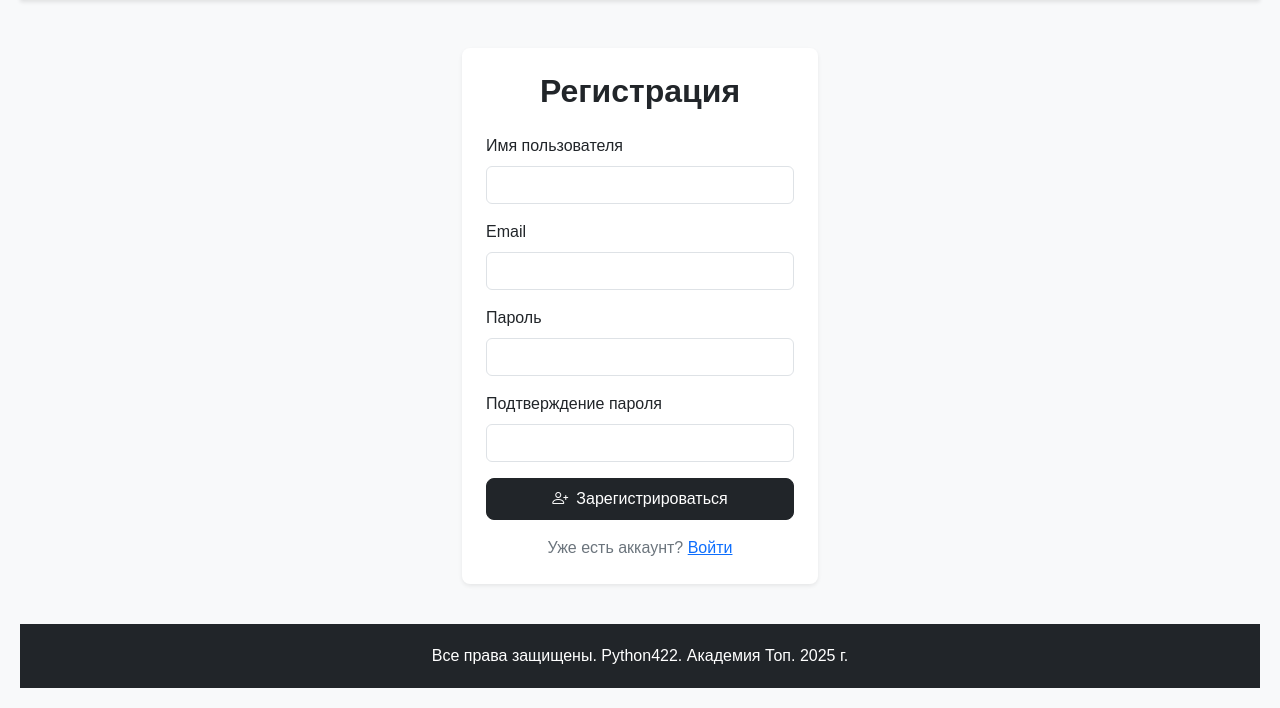
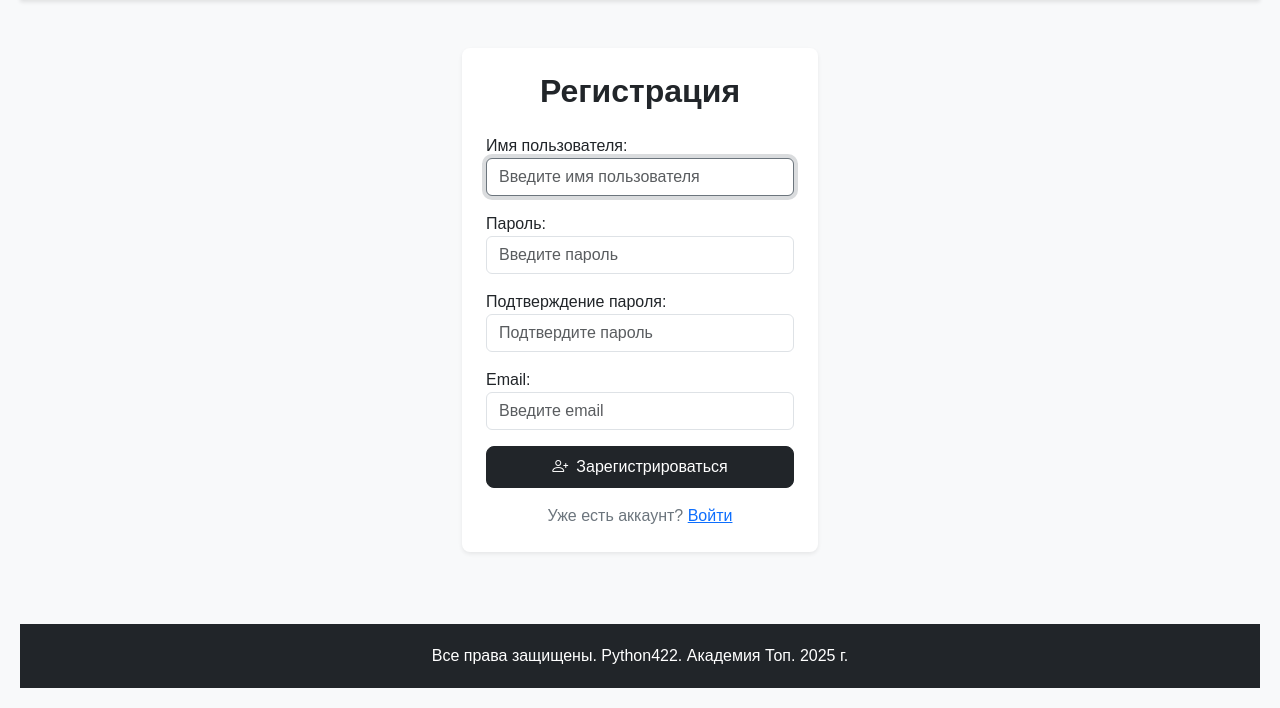
Before and after one commit to OlegVovchenko/DjangoProject, a Django app: page /users/register/ in a window 1280 px wide. Shown: the part 92-800 px from the top of the page. Run offline with Django 5.2, Linux system fonts and the light colour scheme.

Commit message:
hw27: регистрация на классовой вью RegisterView и на своей форме RegisterForm

```diff
--- a/blog/settings.py
+++ b/blog/settings.py
@@ -112,7 +112,7 @@ AUTH_PASSWORD_VALIDATORS = [
 # Internationalization
 # https://docs.djangoproject.com/en/5.1/topics/i18n/
 
-LANGUAGE_CODE = 'en-us'
+LANGUAGE_CODE = 'ru'
 
 TIME_ZONE = 'UTC'
 
--- a/users_app/forms.py
+++ b/users_app/forms.py
@@ -1,4 +1,4 @@
-from django.contrib.auth.forms import AuthenticationForm
+from django.contrib.auth.forms import AuthenticationForm, UserCreationForm
 from django import forms
 
 class LoginForm(AuthenticationForm):
@@ -18,5 +18,38 @@ class LoginForm(AuthenticationForm):
         widget=forms.PasswordInput(attrs={
             'class': 'form-control',
             'placeholder': 'Введите пароль'
+        }),
+    )
+
+class RegisterForm(UserCreationForm):
+
+    username = forms.CharField(
+        label="Имя пользователя",
+        widget=forms.TextInput(attrs={
+            'class': 'form-control',
+            'placeholder': 'Введите имя пользователя',
         })
     )
+
+    password1 = forms.CharField(
+        label="Пароль",
+        widget=forms.PasswordInput(attrs={
+            'class': 'form-control',
+            'placeholder': 'Введите пароль'
+        })
+    )
+    password2 = forms.CharField(
+        label="Подтверждение пароля",
+        widget=forms.PasswordInput(attrs={
+            'class': 'form-control',
+            'placeholder': 'Подтвердите пароль'
+        })
+    )
+
+    email = forms.EmailField(
+        label="Email",
+        widget=forms.EmailInput(attrs={
+            'class': 'form-control',
+            'placeholder': 'Введите email'
+        })
+    )
--- a/users_app/templates/register.html
+++ b/users_app/templates/register.html
@@ -9,28 +9,9 @@
             <div class="bg-white rounded-3 shadow-sm">
                 <div class="p-4">
                     <h2 class="text-center mb-4 fw-bold">Регистрация</h2>
-                    <form method="POST" action="{% url 'users:register' %}">
+                    <form method="POST">
                         {% csrf_token %}
-                        <style>
-                            form div label { display: block; width: 100%; }
-                            form div input { width: 100%; }
-                        </style>
-                        <div class="mb-3">
-                            <label for="username" class="form-label">Имя пользователя</label>
-                            <input type="text" class="form-control" id="username" name="username" required>
-                        </div>
-                        <div class="mb-3">
-                            <label for="email" class="form-label">Email</label>
-                            <input type="email" class="form-control" id="email" name="email" required>
-                        </div>
-                        <div class="mb-3">
-                            <label for="password1" class="form-label">Пароль</label>
-                            <input type="password" class="form-control" id="password1" name="password1" required>
-                        </div>
-                        <div class="mb-3">
-                            <label for="password2" class="form-label">Подтверждение пароля</label>
-                            <input type="password" class="form-control" id="password2" name="password2" required>
-                        </div>
+                        {{ form.as_p }}
                         <div class="d-grid gap-2">
                             <button type="submit" class="btn btn-dark rounded-3 py-2">
                                 <i class="bi bi-person-plus me-2"></i>Зарегистрироваться
--- a/users_app/urls.py
+++ b/users_app/urls.py
@@ -1,11 +1,11 @@
 from django.urls import path
-from users_app.views import CustomLoginView, logout_user, register_user, profile_user
+from users_app.views import CustomLoginView, logout_user, RegisterView, profile_user
 
 app_name = 'users'
 
 urlpatterns = [
     path('login/', CustomLoginView.as_view(), name='login'),
     path('logout/', logout_user, name='logout'),
-    path('register/', register_user, name='register'),
+    path('register/', RegisterView.as_view(), name='register'),
     path('profile/', profile_user, name='profile'),
 ]
--- a/users_app/views.py
+++ b/users_app/views.py
@@ -2,9 +2,10 @@ from django.shortcuts import render,redirect
 from django.contrib.auth import authenticate, login, logout
 from django.contrib import messages
 from django.urls import reverse
-from django.contrib.auth.models import User
 from django.contrib.auth.views import LoginView
-from .forms import LoginForm
+from .forms import LoginForm, RegisterForm
+from django.views.generic.edit import CreateView
+from django.urls import reverse_lazy
 
 
 class CustomLoginView(LoginView):
@@ -23,44 +24,10 @@ def logout_user(request):
     messages.success(request, 'Вы успешно вышли из системы!')
     return redirect('main')
 
-def register_user(request):
-    if request.user.is_authenticated:
-        return redirect('main')
-
-    if request.method == 'POST':
-        username = request.POST.get('username')
-        email = request.POST.get('email')
-        password1 = request.POST.get('password1')
-        password2 = request.POST.get('password2')
-
-        # Проверяем совпадение паролей
-        if password1 != password2:
-            messages.error(request, 'Пароли не совпадают')
-            return render(request, 'register.html')
-
-        # Проверяем существование пользователя
-        if User.objects.filter(username=username).exists():
-            messages.error(request, 'Пользователь с таким именем уже существует')
-            return render(request, 'register.html')
-
-        # Проверяем существование email
-        if User.objects.filter(email=email).exists():
-            messages.error(request, 'Пользователь с таким email уже существует')
-            return render(request, 'register.html')
-
-        # Создаем пользователя
-        user = User.objects.create_user(
-            username=username,
-            email=email,
-            password=password1
-        )
-
-        # Авторизуем пользователя
-        login(request, user)
-        messages.success(request, f'Добро пожаловать, {user.username}!')
-        return redirect('main')
-
-    return render(request, 'register.html')
+class RegisterView(CreateView):
+    form_class = RegisterForm
+    template_name = 'register.html'
+    success_url = reverse_lazy('main')
 
 def profile_user(request):
     pass
```
